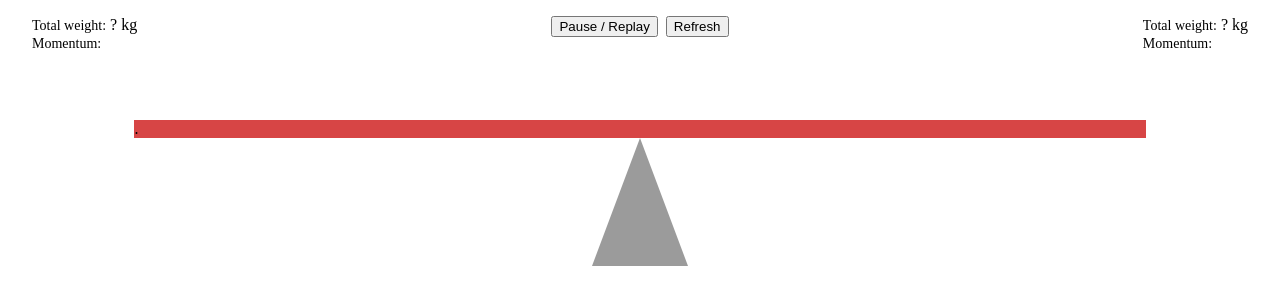
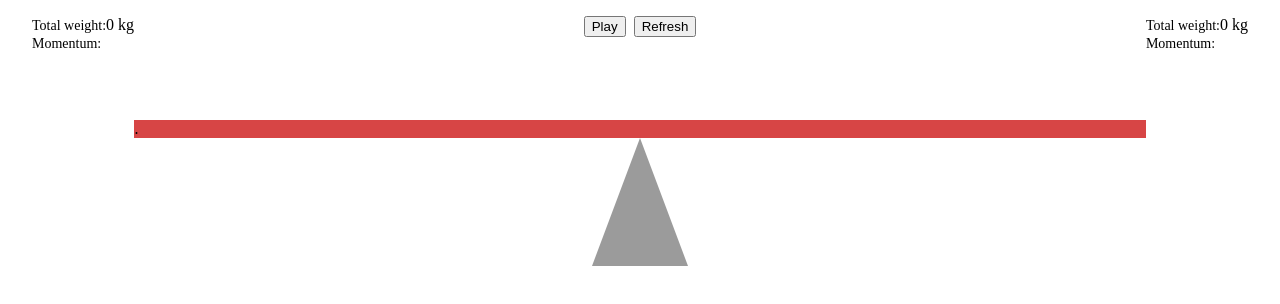
Before and after one commit to mertonuryildirim/teeter-totter-react, a React (Create React App) app: page / in a window 1280 px wide. Shown: the top 304 px of the page. Built offline with nearby package versions, Linux system fonts and the light colour scheme.

Commit message:
added some actions & reducers at control panel

```diff
--- a/src/components/Panel.js
+++ b/src/components/Panel.js
@@ -1,29 +1,65 @@
+import { useDispatch, useSelector } from "react-redux";
+import { toggleSimulationAction, initGameAction } from "../store/actions";
 import "./panel.scss";
 
 const Panel = () => {
+  const dispatch = useDispatch();
+  const { droppedShapes, randomlyPlacedShapes, fallingShapes, isGamePaused } =
+    useSelector((state) => state.reducer);
+
+  const toggleSimulation = () => {
+    dispatch(toggleSimulationAction());
+  };
+
+  const initGame = () => {
+    dispatch(initGameAction());
+  };
+
+  const getTotalWeight = (shapes = []) => {
+    return shapes.reduce((total, current) => (total += current.weight), 0);
+  };
+
+  const totalDroppedShapesWeight = () => {
+    return getTotalWeight(droppedShapes);
+  };
+
+  const totalRandomShapesWeight = () => {
+    return getTotalWeight(randomlyPlacedShapes);
+  };
+
   return (
     <div className="panel">
       <div className="panel-stats">
         <div>
           Total weight:
-          <span className="panel-stats-weight"> ? kg</span>
+          <span className="panel-stats-weight">
+            {totalDroppedShapesWeight()} kg
+          </span>
         </div>
         <div>
           Momentum:
-          <span className="panel-stats-weight"></span>
+          <span className="panel-stats-weight">
+            {fallingShapes[0] && fallingShapes[0].weight}
+          </span>
         </div>
       </div>
 
       <div>
-        <button className="play-btn">Pause / Replay</button>
+        <button className="play-btn" tabIndex="-1" onClick={toggleSimulation}>
+          {isGamePaused ? "Play" : "Pause"}
+        </button>
 
-        <button className="refresh-btn">Refresh</button>
+        <button className="refresh-btn" tabIndex="-1" onClick={initGame}>
+          Refresh
+        </button>
       </div>
 
       <div className="panel-stats">
         <div>
           Total weight:
-          <span className="panel-stats-weight"> ? kg</span>
+          <span className="panel-stats-weight">
+            {totalRandomShapesWeight()} kg
+          </span>
         </div>
         <div>
           Momentum:
--- a/src/store/actions.js
+++ b/src/store/actions.js
@@ -0,0 +1,11 @@
+const TOGGLE_SIMULATION = "TOGGLE_SIMULATION";
+const INIT_GAME = "INIT_GAME";
+
+export const toggleSimulationAction = () => ({
+  type: TOGGLE_SIMULATION,
+});
+
+export const initGameAction = () => ({
+  type: INIT_GAME,
+  payload: true,
+});
--- a/src/store/reducers.js
+++ b/src/store/reducers.js
@@ -7,7 +7,14 @@ const initialState = {
 };
 
 const reducer = (state = initialState, action) => {
-  return state;
+  switch (action.type) {
+    case "TOGGLE_SIMULATION":
+      return { ...state, isGamePaused: !state.isGamePaused };
+    case "INIT_GAME":
+      return { ...state, isGamePaused: action.payload };
+    default:
+      return state;
+  }
 };
 
 export default reducer;
```
